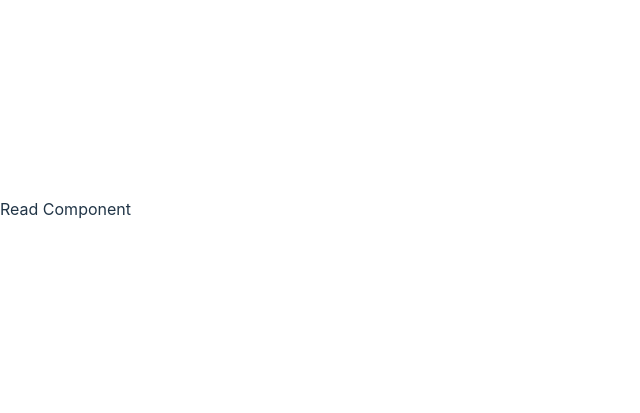
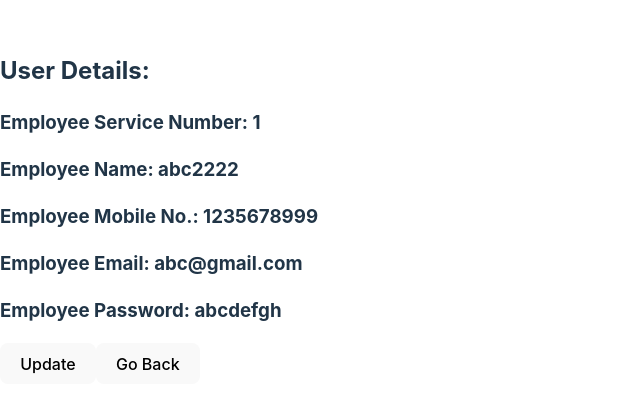
Before and after one commit to besttechaj/React_Js, a React (Vite) app in the folder practice/: page /read/1 in a window 1280 px wide. Shown: the part 191-604 px from the top of the page, without its empty margins (0-640 px from the left). Built offline with nearby package versions, Linux system fonts and the light colour scheme; data requests are answered from the project's data file.

Commit message:
Added functionality to read the data for a particular user

```diff
--- a/practice/src/App.jsx
+++ b/practice/src/App.jsx
@@ -20,6 +20,7 @@ function App() {
           <Route path='/todoForm' element={<TodoForm />} />
           <Route path='/userlist' element={<User />} />
           <Route path='/create' element={<Create />} />
+          {/* route for dynamic routing  */}
           <Route path='/update/:id' element={<Update />} />
           <Route path='/read/:id' element={<Read />} />
         </Routes>
--- a/practice/src/components/Read/Read.jsx
+++ b/practice/src/components/Read/Read.jsx
@@ -1,5 +1,45 @@
-import React from 'react';
+import React, { useState, useEffect } from 'react';
+import { useParams, useNavigate } from 'react-router-dom';
 import './Read.css';
+import axios from 'axios';
 export default function Read() {
-  return <div>Read Component</div>;
+  let navigate1 = useNavigate();
+  let navigate2 = useNavigate();
+
+  let [details, setDetails] = useState({});
+
+  //! Using the dynamic routing (eg id), we are redirected to the update component. Now to fetch the data for the particular user we have to first target the url's endpoint id and using id we can fetch the data from axios.get(): to get the the user's details. Hence to get the endpoint we have a method inside 'react-router-dom package' known as "useParams". This method will not take any argument. The return type of useParam hook is an object.
+  //! destructuring object to get the required id
+  let { id } = useParams();
+  console.log(id);
+
+  //! Since we have fetched the id from the endpoint using "useParam" method. Now we want to fetch the user's details based on id after the component's get mounted. Hence we have one hook that is "useEffect" which will run only once after the component get mounted. So now we can make axios.get() call inside it to fetch the user's details using it's id that we have already fetched from url.
+  useEffect(
+    () => {
+      axios.get(`http://localhost:3000/Users/${id}`).then(
+        (d) => {
+          console.log(d);
+          setDetails(d.data);
+        },
+        (e) => console.log(e)
+      );
+    },
+    //! empty dependency list otherwise it will go to infinite loop if state changes
+    []
+  );
+  return (
+    <div>
+      <h2>User Details:</h2>
+      <h3>Employee Service Number: {details.id}</h3>
+      <h3>Employee Name: {details.name}</h3>
+      <h3>Employee Mobile No.: {details.phone}</h3>
+      <h3>Employee Email: {details.email}</h3>
+      <h3>Employee Password: {details.password}</h3>
+      <div>
+        {/* //! We are using button tag that's why we are unable to use "link" component to re-direct the user to different path whenever someone click on the button, So to perform such type of functionality for any button or react's element, we have one method "useNavigate" present inside the 'react-router-dom' package. */}
+        <button onClick={() => navigate1(`/update/${id}`)}>Update</button>
+        <button onClick={() => navigate2(`/userlist`)}>Go Back</button>
+      </div>
+    </div>
+  );
 }
```
